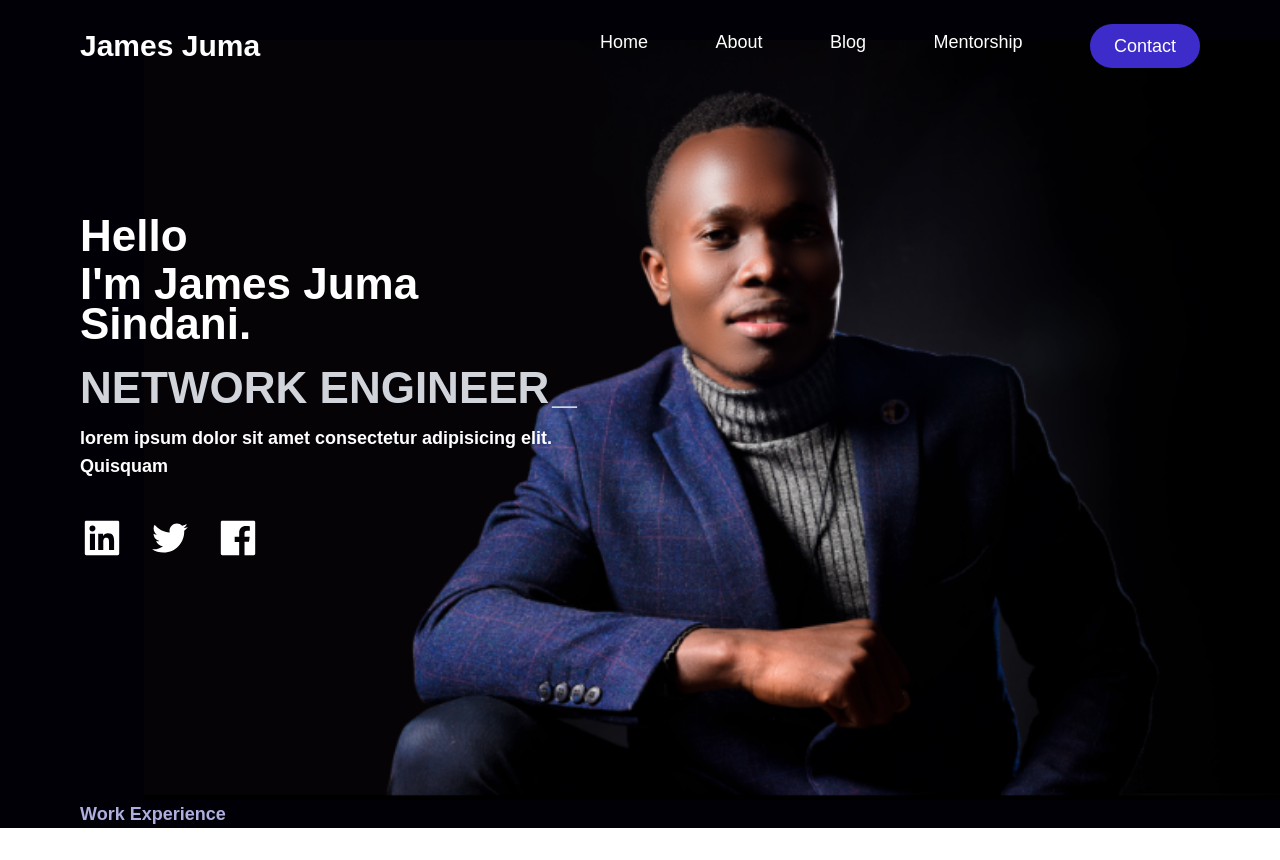
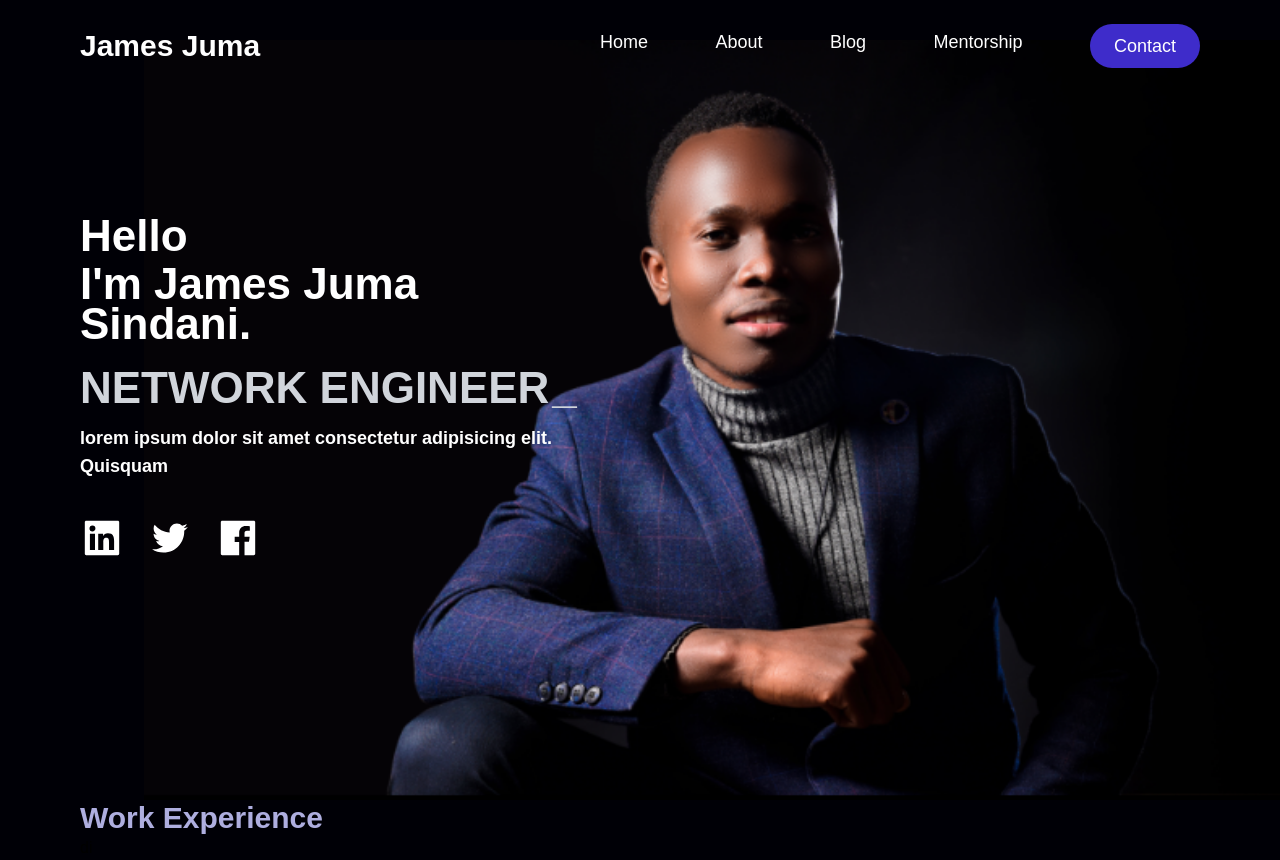
Before and after one commit to danigitari/jumah-portfolio, a React (Vite) app: page / in a window 1280 px wide. Before the commit the page ends 828 px from the top, so only its background shows below. Built offline with nearby package versions, Linux system fonts and the light colour scheme.

Commit message:
workexperience section

```diff
--- a/src/Home.jsx
+++ b/src/Home.jsx
@@ -60,7 +60,7 @@ function Home() {
               {/* Style will be inherited from the parent element */}
               <Typewriter
                 words={["AWS SYSTEM ADMINISTRATOR", "NETWORK ENGINEER"]}
-                loop={5}
+                loop={5555}
                 cursor
                 cursorStyle="_"
                 typeSpeed={70}
@@ -127,7 +127,8 @@ function Home() {
           </div>
         </div>
         <div className=" pl-5 md:pl-20 bg-[#000006] ">
-          <p className="text-[#aeaedf] text-lg font-bold "> Work Experience </p>
+          <p className="text-[#aeaedf] text-3xl font-bold "> Work Experience </p>
+          di
         </div>
       </div>
     </>
```
